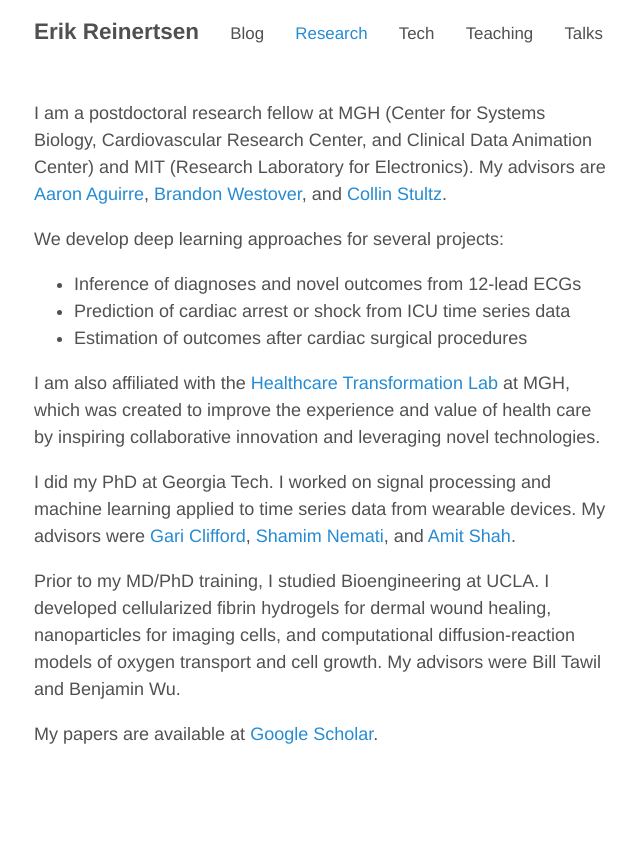
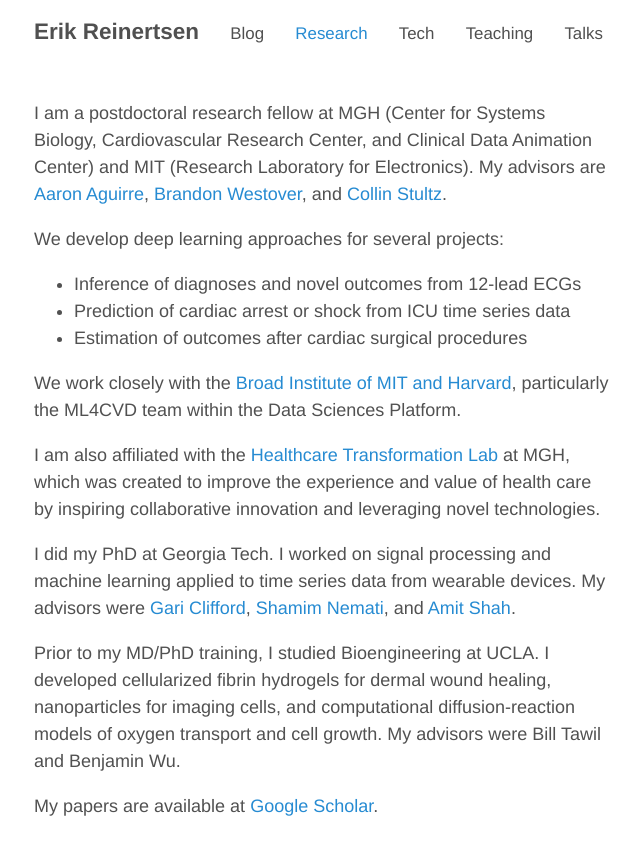
Before and after one commit to erikr/erikr.github.io, a Jekyll site: the page built from research.md, in a window 1280 px wide. Shown: the top 855 px of the page, without its empty margins (318-958 px from the left). Built offline with Jekyll 4.4.1, drawn with Linux system fonts in a browser that asks for light colours; nearby versions of some CDN libraries; comment, search, counter and statistics services are not loaded.

Commit message:
adds broad to research page

```diff
--- a/research.md
+++ b/research.md
@@ -11,6 +11,8 @@
 * Prediction of cardiac arrest or shock from ICU time series data
 * Estimation of outcomes after cardiac surgical procedures
 
+We work closely with the [Broad Institute of MIT and Harvard](https://www.broadinstitute.org/data-sciences-platform), particularly the ML4CVD team within the Data Sciences Platform.
+
 I am also affiliated with the [Healthcare Transformation Lab](http://healthcaretransformation.org) at MGH, which was created to improve the experience and value of health care by inspiring collaborative innovation and leveraging novel technologies.
 
 I did my PhD at Georgia Tech. I worked on signal processing and machine learning applied to time series data from wearable devices. My advisors were [Gari Clifford](http://gdclifford.info/people/gari), [Shamim Nemati](http://nematilab.info/people/shamim/index.html), and [Amit Shah](https://www.sph.emory.edu/faculty/profile/#AJSHAH3).
```
